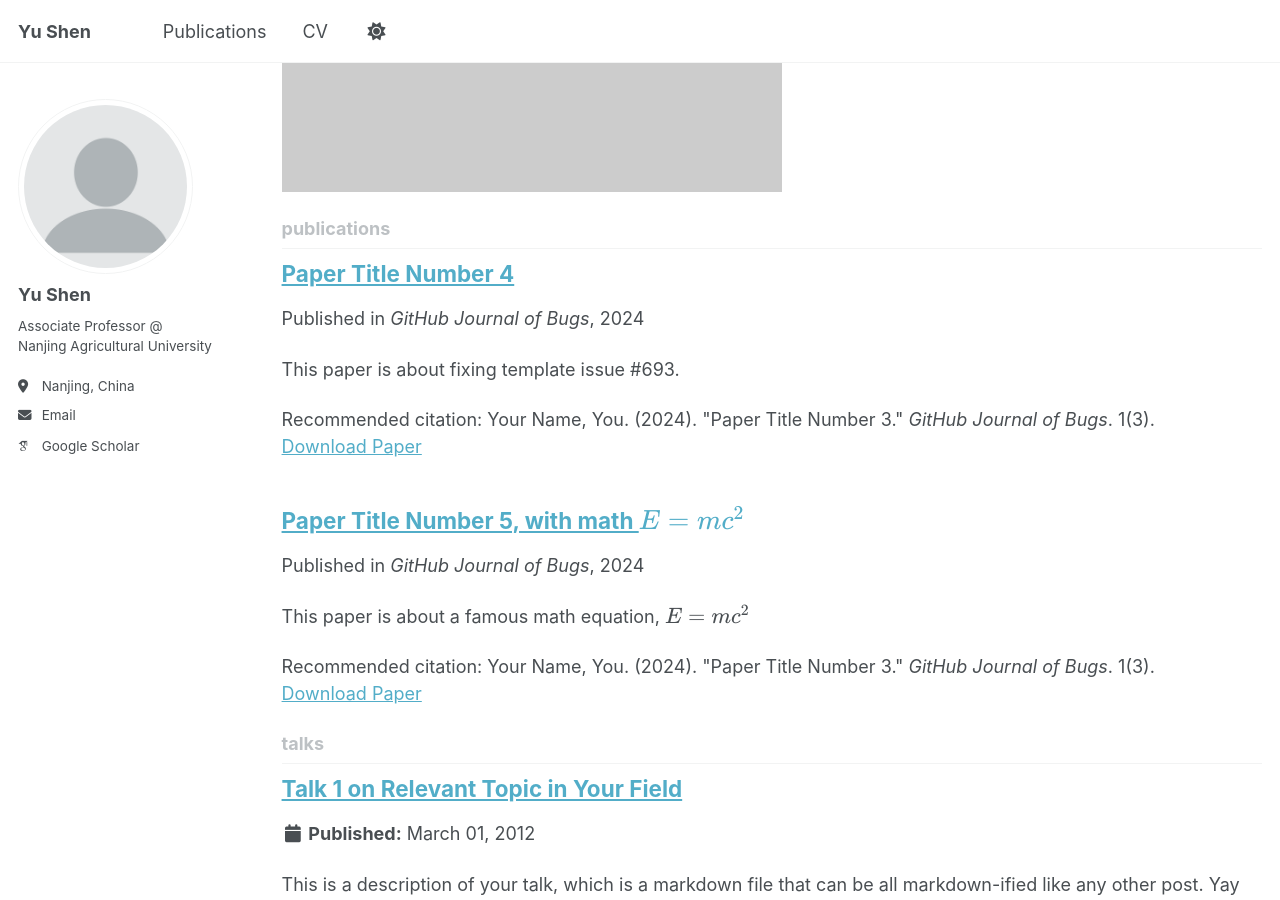
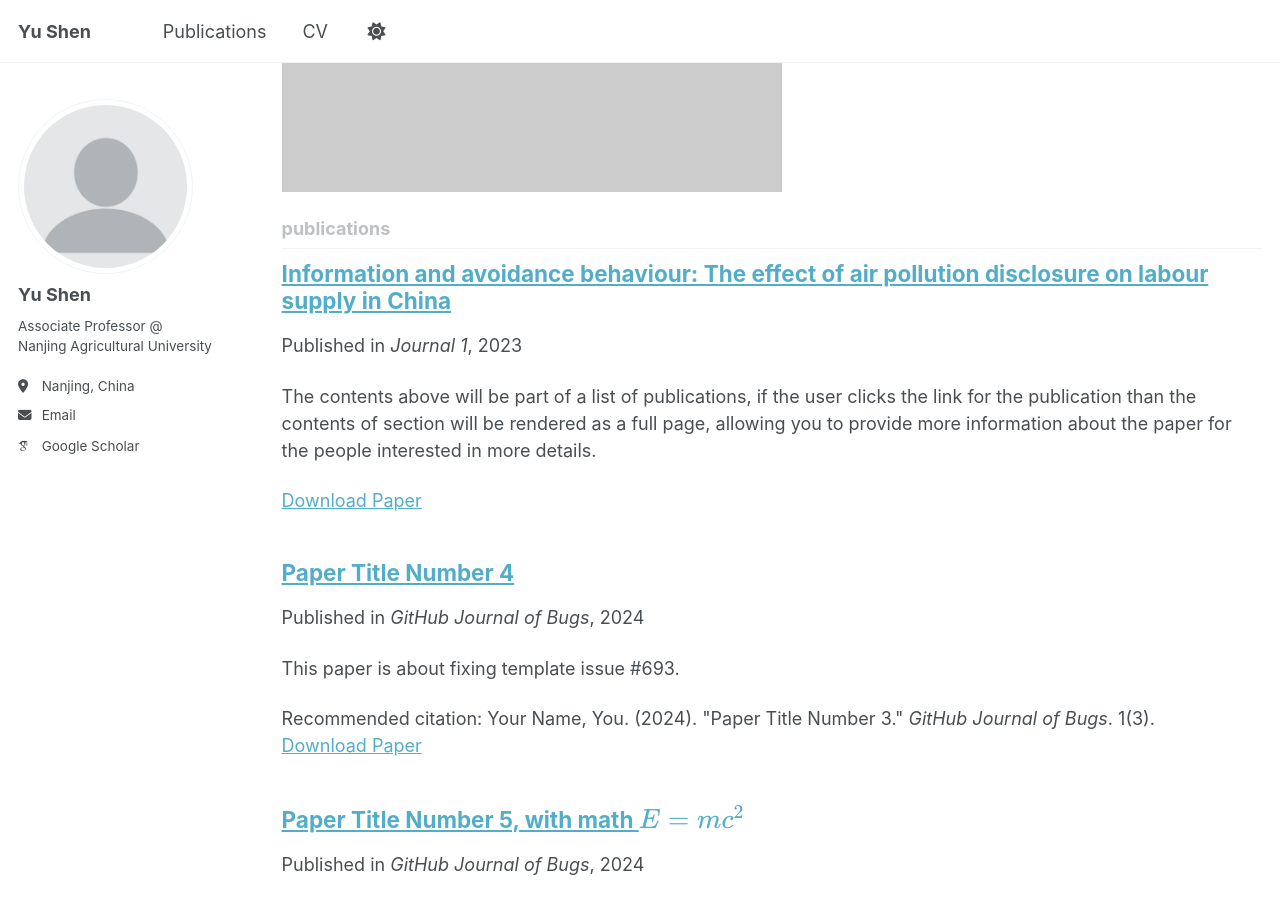
Before and after one commit to shenyuruc/shenyuruc.github.io, a Jekyll site: the page built from _pages/collection-archive.html, in a window 1280 px wide and 900 px high, scrolled down 893 px. Built offline with Jekyll 4.4.1, drawn with Linux system fonts in a browser that asks for light colours; some web fonts are replaced; a script bundle is joined from its source files by our own code; library files that are not in the unit come from our copies; a file with an impossible date is left out; some of the changed lines change nothing that is shown.

Commit message:
Fix date format in ILR.md publication

```diff
--- a/_publications/ILR.md
+++ b/_publications/ILR.md
@@ -5,9 +5,9 @@
 collection: publications
 category: manuscripts
 permalink: /publication/ILR
-date: 2023-12
+date: 2023-12-01
 venue: 'Journal 1'
 paperurl: 'https://doi.org/10.1111/ilr.12360'
 ---
 
-The contents above will be part of a list of publications, if the user clicks the link for the publication than the contents of section will be rendered as a full page, allowing you to provide more information about the paper for the reader. When publications are displayed as a single page, the contents of the above "citation" field will automatically be included below this section in a smaller font.
+The contents above will be part of a list of publications, if the user clicks the link for the publication than the contents of section will be rendered as a full page, allowing you to provide more information about the paper for the people interested in more details.
```
